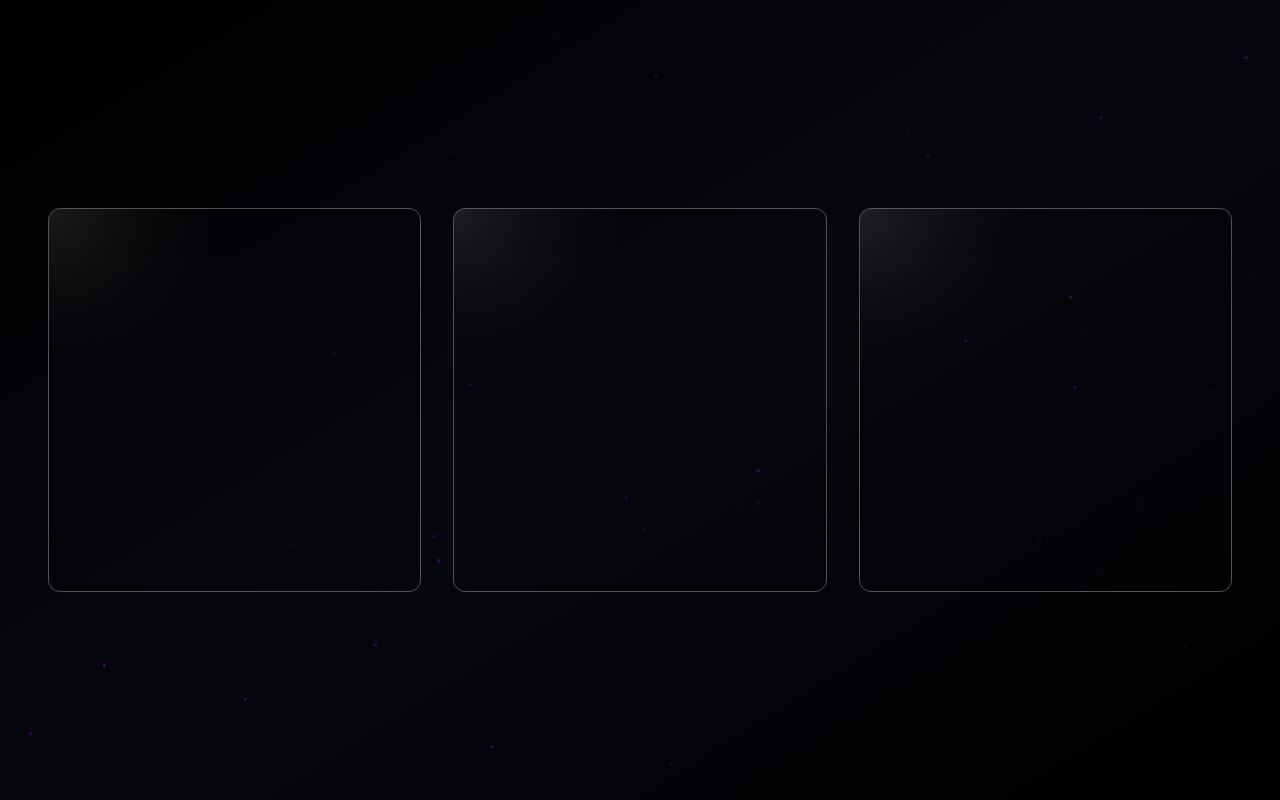
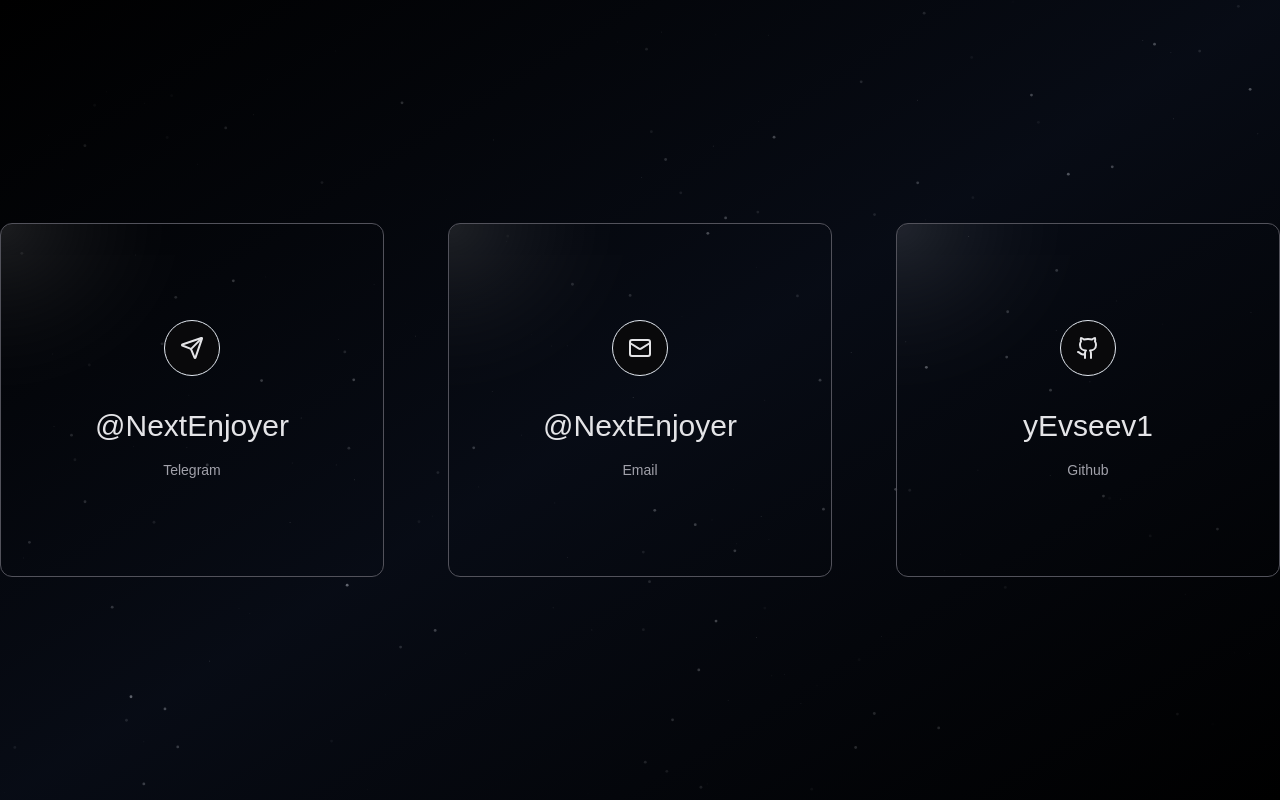
Before and after one commit to yEvseev1/cv, a Next.js app: page /contacts in a window 1280 px wide. Built offline with nearby package versions, Linux system fonts and the light colour scheme.

Commit message:
contact layout

```diff
--- a/src/app/contacts/page.tsx
+++ b/src/app/contacts/page.tsx
@@ -34,22 +34,38 @@
 
 export default function ContactPage() {
   return <div
-    className="w-full h-full flex flex-col justify-center items-center overflow-hidden bg-gradient-to-br from-black via-slate-900/30 to-black">
+    className="w-full h-full flex flex-col justify-center items-center overflow-hidden bg-gradient-to-br from-black via-slate-900/50 to-black">
     <Particles
-      className="absolute inset-0 -z-10 animate-fade-in"
-      quantity={100}
+      className="absolute inset-0 -z-10 "
+      quantity={200}
       ease={70}
-      color={"#ae00ff"}
+      color={"#ffffff"}
       refresh
     />
-    <div className="w-full h-full flex flex-col lg:flex-row justify-center items-center gap-8 px-12 py-12">
-      {
-        contacts.map((contact, index) => <AnimateCard key={index} className='text-white max-w-96 max-h-96 w-full h-full rounded-xl'>
-          <div className="flex flex-col items-center gap-8">
-
-          </div>
-        </AnimateCard>)
-      }
+    <div className="container px-4 sm:px-0">
+      <div className="grid grid-cols-1 gap-8 sm:grid-cols-3 lg:gap-16">
+        {contacts.map((contact, index) => (
+          <AnimateCard key={index}>
+            <div
+              className="p-4 relative flex flex-col items-center gap-4 duration-700 group md:gap-8 md:py-24 md:p-16"
+            >
+              <span
+                className="relative z-10 flex items-center justify-center w-14 h-14 duration-1000 border rounded-full bg-zinc-950 text-zinc-200 group-hover:text-white group-hover:bg-zinc-700">
+									{contact.icon}
+								</span>
+              <div className="z-10 flex flex-col items-center">
+									<span
+                    className="lg:text-xl font-medium duration-150 xl:text-3xl text-zinc-200 group-hover:text-white font-display">
+										{contact.link}
+									</span>
+                <span className="mt-4 text-sm text-center duration-1000 text-zinc-400 group-hover:text-zinc-200">
+										{contact.label}
+									</span>
+              </div>
+            </div>
+          </AnimateCard>
+        ))}
+      </div>
     </div>
   </div>
 }
--- a/src/components/common/AnimateCard.tsx
+++ b/src/components/common/AnimateCard.tsx
@@ -26,7 +26,7 @@
         mouseX.set(0);
         mouseY.set(0);
       }}
-      className={cn("overflow-hidden relative duration-700 border hover:bg-zinc-800/10 md:gap-8 border-zinc-600", className)}
+      className={cn("overflow-hidden rounded-xl relative duration-700 border hover:bg-zinc-800/10 md:gap-8 border-zinc-600", className)}
     >
       <motion.div
         className="absolute inset-0 opacity-10 bg-gradient-to-br"
--- a/tailwind.config.ts
+++ b/tailwind.config.ts
@@ -119,6 +119,9 @@
           },
         },
       },
+      transitionDuration: {
+        '2000': '2000ms',
+      },
     },
 
   },
```
